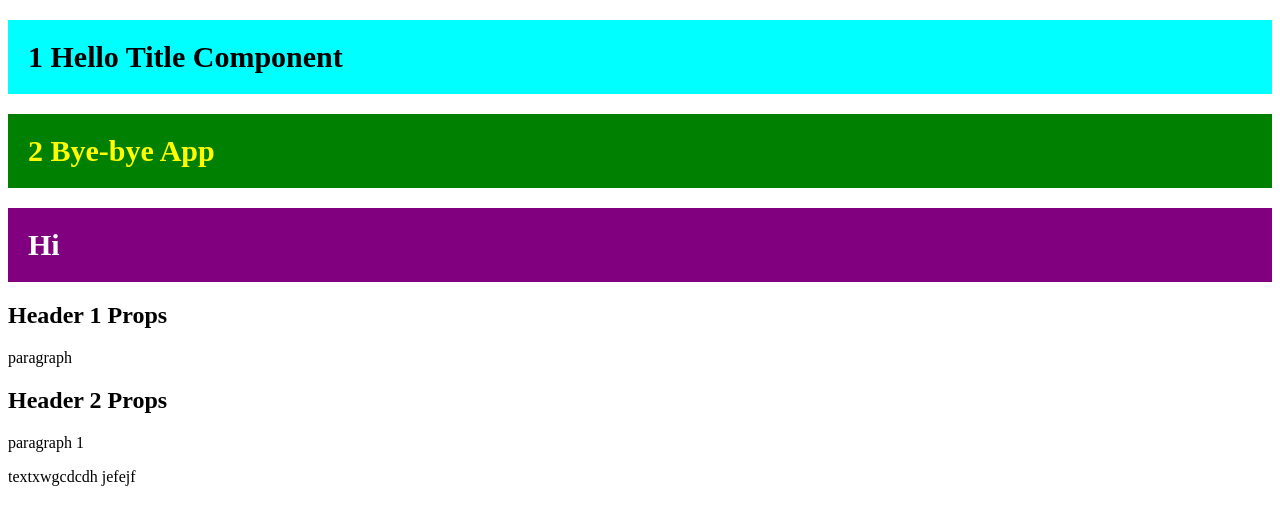
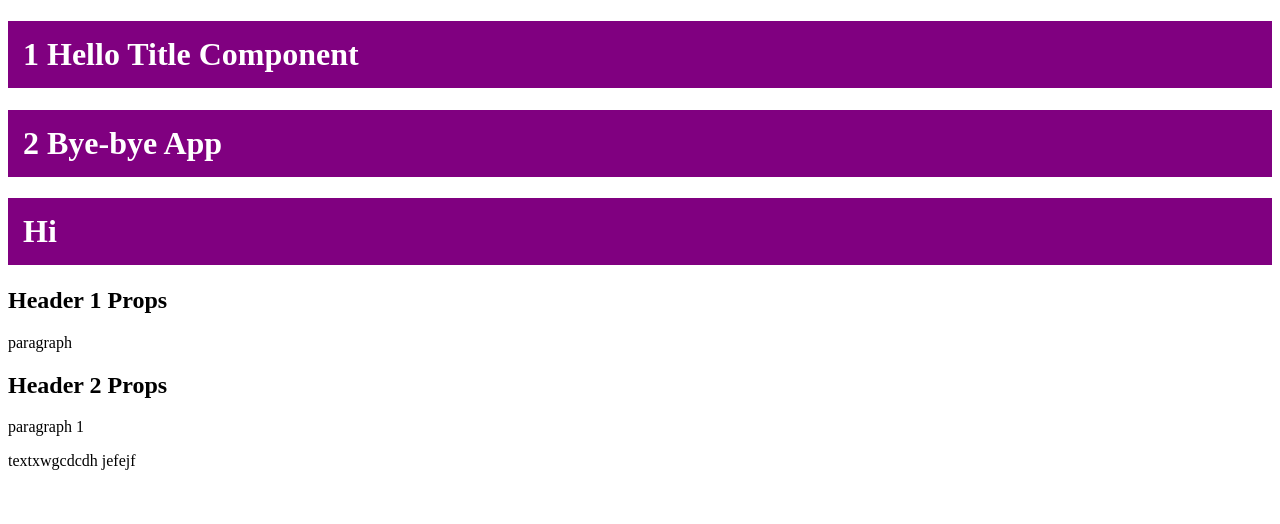
Before and after one commit to VarvaraProkhvatylo/react-shop-project-16-03, a React (Create React App) app: page / in a window 1280 px wide. Shown: the top 524 px of the page. Built offline with nearby package versions, Linux system fonts and the light colour scheme.

Commit message:
added file css, transfered css from Header file to css file

```diff
--- /dev/null
+++ b/src/Header.css
@@ -0,0 +1,5 @@
+.header {
+    background-color: purple;
+    color: white;
+    padding: 15px;
+}
--- a/src/Header.tsx
+++ b/src/Header.tsx
@@ -1,3 +1,5 @@
+import './Header.css'
+
 type HeaderProps = {
     leftPart: string //обов'язкове
     text?: string //необов'язкове
@@ -16,14 +18,7 @@ const Header = ({
     color = 'white',
 }: HeaderProps) => {
     return (
-        <h1
-            style={{
-                background: background,
-                color, // якщо ключ та значення співпадають, то значення можна пропустити ShortHandSyntaxis in object property
-                fontSize: '30px',
-                padding: '20px',
-            }}
-        >
+        <h1 className="header">
             {order} {leftPart} {text} {rightPart}
         </h1>
     )
```
